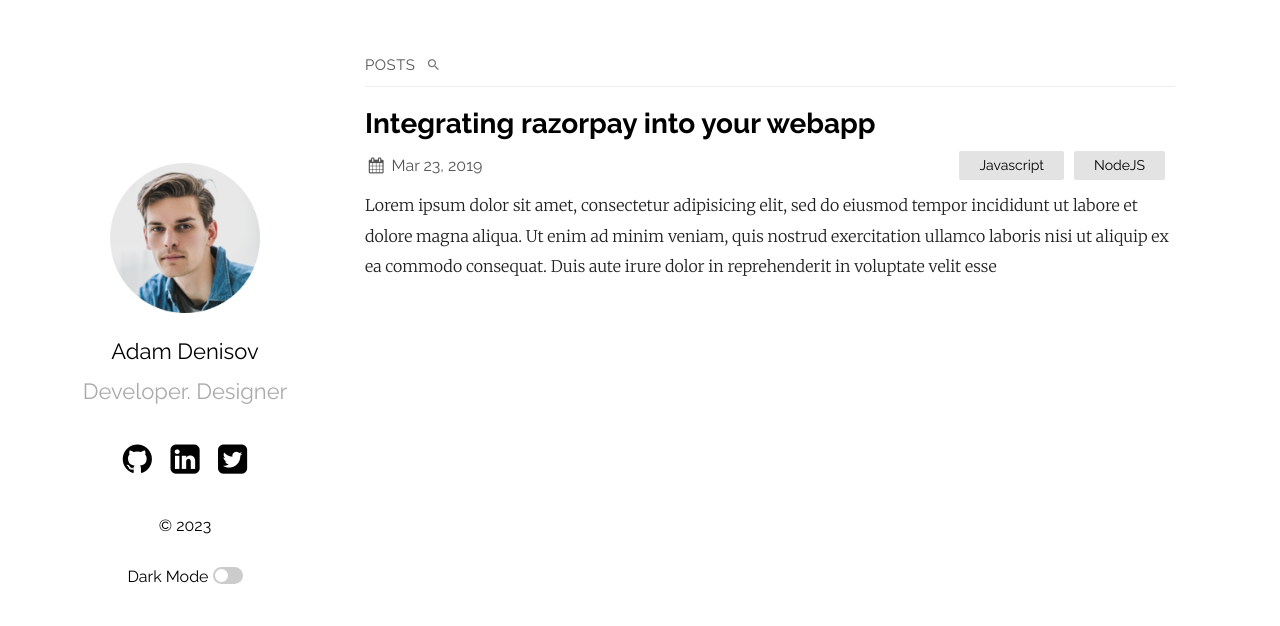
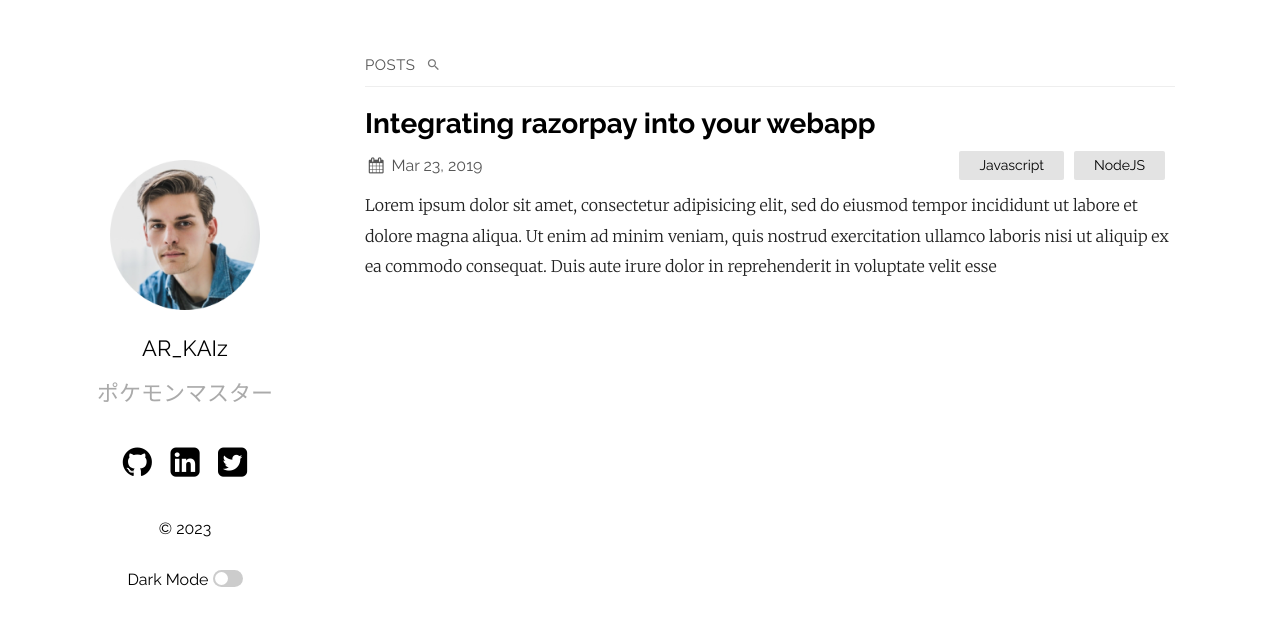
Before and after one commit to kairi1091/kairi1091.github.io, a Jekyll site: the page built from index.md, in a window 1280 px wide. Shown: the top 626 px of the page. Built offline with Jekyll 4.4.1, drawn with Linux system fonts in a browser that asks for light colours.

Commit message:
名前を変更

```diff
--- a/_config.yml
+++ b/_config.yml
@@ -1,5 +1,5 @@
-title: Your awesome title
-author: GitHub User
+title: MYページ
+author: kairi1091
 email: your-email@domain.com
 description: > # this means to ignore newlines until "show_exerpts:"
   Write an awesome description for your new site here. You can edit this
@@ -12,14 +12,14 @@
 sass:
   sass_dir: _sass
 plainwhite:
-  name: Adam Denisov
-  tagline: Developer. Designer
+  name: AR_KAIz
+  tagline: ポケモンマスター
   date_format: "%b %-d, %Y"
   sitemap: true # set to true to generate sitemap.xml content
   search: true # set to true to enable searchbar
   dark_mode: true # set to true to add dark mode toggle
   portfolio_image: "assets/portfolio.png" # the path from the base directory of the site to the image to display (no / at the start)
-  html_lang: "en" # set the lang attribute of the <html> tag for the pages. See here for a list of codes: https://www.w3schools.com/tags/ref_country_codes.asp
+  html_lang: "ja" # set the lang attribute of the <html> tag for the pages. See here for a list of codes: https://www.w3schools.com/tags/ref_country_codes.asp
   condensed_mobile:
     #- home
     - page
```
